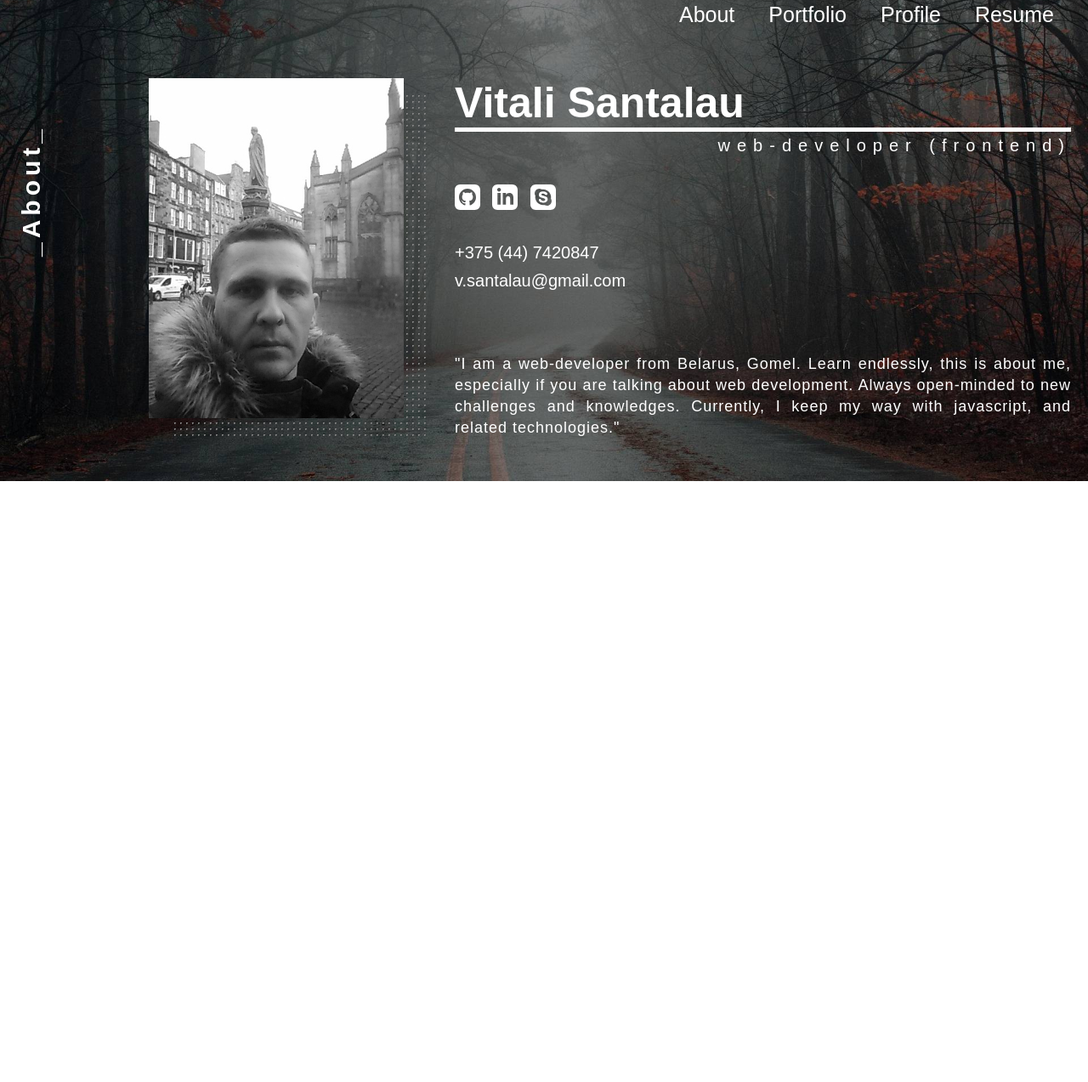
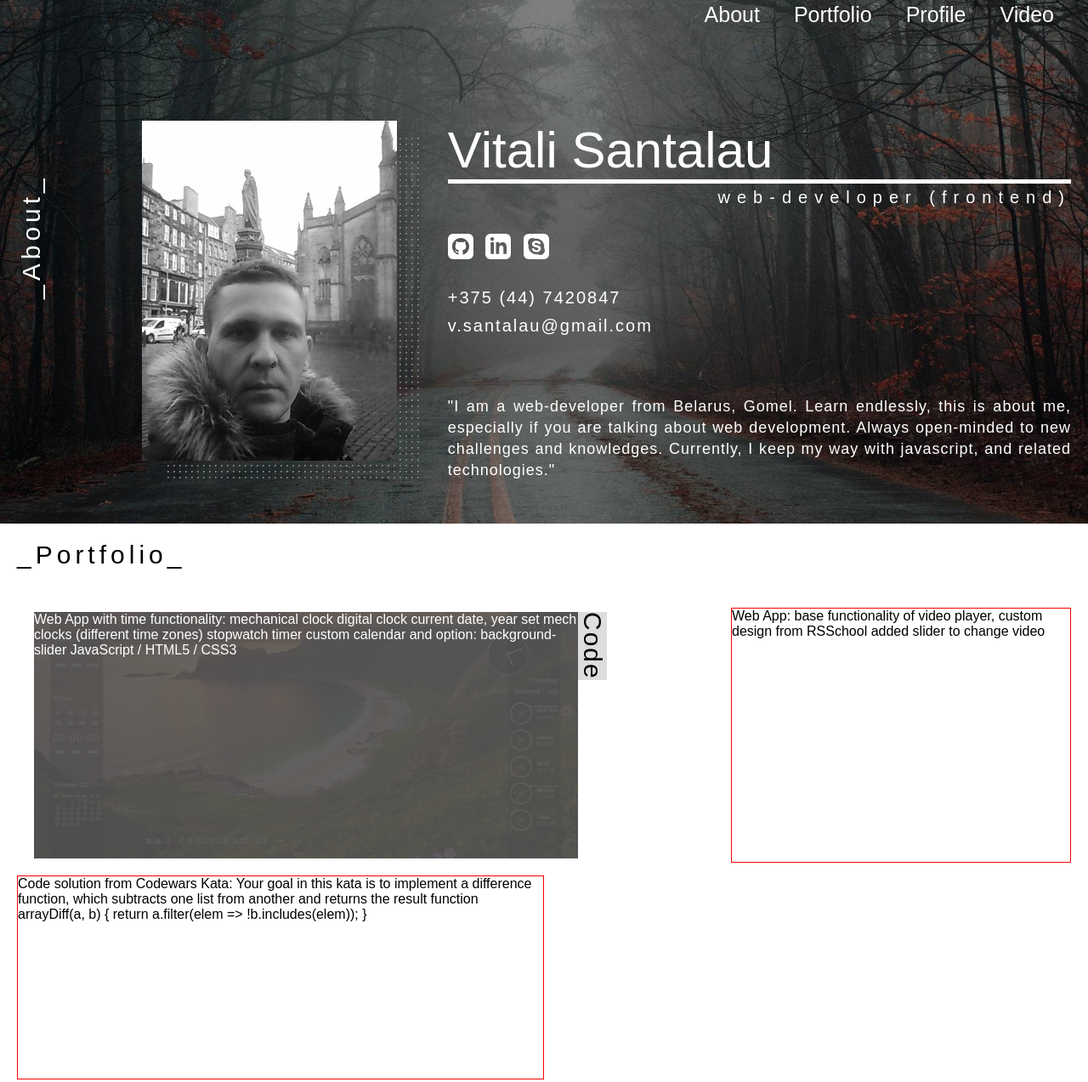
Before and after one commit to VitaliSantalau/rsschool-cv, a plain HTML site: page index.html in a window 1280 px wide. Shown: the part 37-1310 px from the top of the page at 85% size. Before the commit the page ends 800 px from the top, so only its background shows below. Drawn offline with Linux system fonts and the light colour scheme; files whose address does not match are found by name; a web font is replaced by a local one.

Commit message:
feat: add portfolio

```diff
--- a/index.html
+++ b/index.html
@@ -26,45 +26,57 @@
                 <a class="header-nav__link" href="#profile">Profile</a>
               </li>
               <li>
-                <a class="header-nav__link" href="#resume">Resume</a>
+                <a class="header-nav__link" href="#video">Video</a>
               </li>
             </ul>
           </nav>
         </div>
       </header>
       <article id="about">
+        <h2 class="visually-hidden">About</h2>
         <div class="container row">
-          <h2 class="title">_About_</h2>
+          <p class="title title_vert">_About_</p>
           <div class="container-img">
             <img class="about-img" src="assets/images/photo.jpg" alt="photo">
             <div class="about-img__dot"></div>
           </div>
           <section class="about">
+            <h3 class="visually-hidden">About Vitali Santalau</h3>
             <div>
-              <h3 class="about-name">Vitali Santalau</h3>
+              <p class="about-name">Vitali Santalau</p>
               <p class="about-position">web-developer (frontend)</p>
             </div>
-            <div class="about-links-container">
+            <ul class="about-links-container">
+              <li>
                 <a class="about-link" href="https://github.com/vitalisantalau">
                   <svg xmlns="http://www.w3.org/2000/svg" width="100%" height="100%" viewBox="0 0 24 24">
                     <path d="M19 0h-14c-2.761 0-5 2.239-5 5v14c0 2.761 2.239 5 5 5h14c2.762 0 5-2.239 5-5v-14c0-2.761-2.238-5-5-5zm-4.466 19.59c-.405.078-.534-.171-.534-.384v-2.195c0-.747-.262-1.233-.55-1.481 1.782-.198 3.654-.875 3.654-3.947 0-.874-.312-1.588-.823-2.147.082-.202.356-1.016-.079-2.117 0 0-.671-.215-2.198.82-.64-.18-1.324-.267-2.004-.271-.68.003-1.364.091-2.003.269-1.528-1.035-2.2-.82-2.2-.82-.434 1.102-.16 1.915-.077 2.118-.512.56-.824 1.273-.824 2.147 0 3.064 1.867 3.751 3.645 3.954-.229.2-.436.552-.508 1.07-.457.204-1.614.557-2.328-.666 0 0-.423-.768-1.227-.825 0 0-.78-.01-.055.487 0 0 .525.246.889 1.17 0 0 .463 1.428 2.688.944v1.489c0 .211-.129.459-.528.385-3.18-1.057-5.472-4.056-5.472-7.59 0-4.419 3.582-8 8-8s8 3.581 8 8c0 3.533-2.289 6.531-5.466 7.59z"/>
                   </svg>
                 </a>
-              <a class="about-link" href="">
+              </li>
+              <li>
+                <a class="about-link" href="https://www.linkedin.com/in/vitali-santalau-3334b91ba">
                   <svg xmlns="http://www.w3.org/2000/svg" width="100%" height="100%" viewBox="0 0 24 24">
                     <path d="M19 0h-14c-2.761 0-5 2.239-5 5v14c0 2.761 2.239 5 5 5h14c2.762 0 5-2.239 5-5v-14c0-2.761-2.238-5-5-5zm-11 19h-3v-11h3v11zm-1.5-12.268c-.966 0-1.75-.79-1.75-1.764s.784-1.764 1.75-1.764 1.75.79 1.75 1.764-.783 1.764-1.75 1.764zm13.5 12.268h-3v-5.604c0-3.368-4-3.113-4 0v5.604h-3v-11h3v1.765c1.396-2.586 7-2.777 7 2.476v6.759z"/>
                   </svg>
                 </a>
-              <a class="about-link" href="">
+              </li>
+              <li>
+                <a class="about-link" href="https://join.skype.com/invite/JGZabnC6xj0i">
                   <svg xmlns="http://www.w3.org/2000/svg" width="100%" height="100%" viewBox="0 0 24 24">
                     <path d="M16.283 13.883c0 2.026-1.615 3.354-4.026 3.354-2.121 0-4.252-.965-4.242-2.627.003-.501.376-.961.872-.961 1.249 0 1.237 1.863 3.225 1.863 1.396 0 1.872-.764 1.872-1.296 0-1.924-6.03-.745-6.03-4.362 0-1.958 1.602-3.309 4.12-3.161 2.401.142 3.809 1.202 3.944 2.193.067.647-.361 1.151-1.105 1.151-1.086 0-1.196-1.454-3.067-1.454-.844 0-1.556.352-1.556 1.116 0 1.597 5.993.67 5.993 4.184zm7.717-8.883v14c0 2.761-2.238 5-5 5h-14c-2.761 0-5-2.239-5-5v-14c0-2.761 2.239-5 5-5h14c2.762 0 5 2.239 5 5zm-4.675 8.311c.904-5.177-3.61-9.608-8.702-8.653-3.881-2.374-8.335 2.151-5.956 6.02-.925 5.165 3.589 9.654 8.722 8.673 3.888 2.357 8.329-2.174 5.936-6.04z"/>
                   </svg>
                 </a>
-            </div>
-            <div class="about-contacts">
+              </li>
+            </ul>
+            <ul class="about-contacts-container">
+              <li>
                 <a href="tel:+375447420847">+375 (44) 7420847</a>
+              </li>
+              <li>
                 <a href="mailto:v.santalau@gmail.com">v.santalau@gmail.com</a>
-            </div>
+              </li>
+            </ul>
             <p class="about-text">"I am a web-developer from Belarus, Gomel. Learn endlessly, this is about me, especially if you are talking about web development. Always open-minded to new challenges and knowledges. Currently, I keep my way with javascript, and related technologies."</p>
           </section>
         </div>
@@ -72,94 +84,53 @@
       </div>
     </div>
     <article id="portfolio">
-      <div class="container"></div>
+      <h2 class="visually-hidden">Portfolio</h2>
+      <div class="container">
+        <p class="title color_dark">_Portfolio_</p>
+        <div class="portfolio-projects-container row">
+          <section class="timeset row">
+            <h3 class="visually-hidden">TimeSet project</h3>
+              <img class="img-timeset" src="./assets/images/timeset.jpg" alt="timeset">
+            <div class="description-container">
+              Web App with time functionality:
+
+mechanical clock
+digital clock
+current date, year
+set mech clocks (different time zones)
+stopwatch
+timer
+custom calendar
+and option: background-slider
+JavaScript / HTML5 / CSS3
+            </div>
+            <div class="code-link">
+              Code
+            </div>
+          </section>
+          <div class="video-player">
+            Web App:
+
+base functionality of video player,
+custom design from RSSchool
+added slider to change video
+          </div>
+          <div class="code-example">
+            Code solution from Codewars
+Kata: Your goal in this kata is to implement a difference function, which subtracts one list from another and returns the result
+
+function arrayDiff(a, b) {
+  return a.filter(elem => !b.includes(elem));
+}
+</div>
+        </div>
+      </div>
     </article>
     <article id="profile">
-      <div class="container">
-        <section class="skills"></section>
-        <section class="education"></section>
-        <section class="languages"></section>
-      </div>
-    </article>
-    <article id="resume">
-      <div class="container"></div>
-    </article>
-  </main>
-  <footer class="footer">
-    <div class="container"></div>
-  </footer>
-</body>
-</html>
-
-
-  <!-- <body>
-    <div class="wrapper">
-      <header>
-        <img src="./src/foto.jpg" alt="foto" width="360" height="360">
-        <div class="header-container">
-          <h1 class="name">Vitali Santalau</h1>
-          <p class="title">web developer</p>
-          <div class="about">
-            <p>
-              I am a web developer from Belarus, Gomel.
-              Learn endlessly, this is about me, especially if you are talking about web development.
-              I can work under pressure with multiple tasks, this is a normal state for me throughout my working life.
-              On the other hand  I hate monotony routine. If you are on my wave, <strong>you can rich me by:</strong>
-            </p>
-            <ul>
-              <li>
-                <a href="tel:+375447420847">+375 44 7420847</a>
-              </li>
-              <li>
-                <a href="mailto:v.santalau@gmail.com">v.santalau@gmail.com</a>
-              </li>
-            </ul>
-          </div>
-        </div>
-      </header>
-      <main>
-        <div class="common">
-          <div class="contacts">
-            <h3>Contacts</h3>
-            <ul>
-              <li>
-                <h4>Phone</h4>
-                <a href="tel:+375447420847">+375 44 7420847</a>
-              </li>
-              <li>
-                <h4>Email</h4>
-                <a href="mailto:v.santalau@gmail.com">v.santalau@gmail.com</a>
-              </li>
-              <li>
-                <h4>Current location</h4>
-                <p>Gomel, Belarus</p>
-              </li>
-            </ul>
-          </div>
-          <div class="education">
-            <h3>Education</h3>
-            <ul>
-              <li>
-                <p>1999-2004</p>
-                <p>Bachelor's degree</p>
-                <p>Industrial Technology/Technician</p>
-                <p>State Technical University named P.O.Sukhoi</p>
-              </li>
-              <li>
-                <p>2004-2009</p>
-                <p>Bachelor's degree</p>
-                <p>Engineering/Industrial Management</p>
-                <p>State Technical University named P.O.Sukhoi</p>
-              </li>
-            </ul>
-          </div>
-          <div class="language">
-            <h3>First language</h3>
-            <p>Russian</p>
-          </div>
-        </div>
-        <div class="special">
-          <div class="skills">
+      <h2 class="visually-hidden">Profile</h2>
+      <div class="container row">
+        <p class="title title_vert-offset">_Profile_</p>
+        <section class="skills">
             <h3>Skills</h3>
             <ul>
               <li>
@@ -178,8 +149,23 @@
                 </ul>
               </li>
             </ul>
-          </div>
-          <div class="dev-education">
+        </section>
+        <section class="education">
+          <h3>Education</h3>
+          <ul>
+            <li>
+              <p>1999-2004</p>
+              <p>Bachelor's degree</p>
+              <p>Industrial Technology/Technician</p>
+              <p>State Technical University named P.O.Sukhoi</p>
+            </li>
+            <li>
+              <p>2004-2009</p>
+              <p>Bachelor's degree</p>
+              <p>Engineering/Industrial Management</p>
+              <p>State Technical University named P.O.Sukhoi</p>
+            </li>
+          </ul>
           <h3>Developer education</h3>
             <ul>
               <li>
@@ -207,8 +193,10 @@
                 </ul>
               </li>
             </ul>
-          </div>
-          <div class="languages">
+        </section>
+        <section class="languages">
+          <h3>First language</h3>
+          <p>Russian</p>
           <h3>Second languages</h3>
           <ul>
             <li>
@@ -229,111 +217,15 @@
               </ul>
             </li>
           </ul>
+        </section>
       </div>
-          <div class="examples">
-            <h3>Some works</h3>
-              <ul>
-                <li>
-                  <h4>explore my GitHub:</h4>
-                  <ul>
-                    <li>- account
-                      <a href="https://github.com/VitaliSantalau" target="_blank">here</a>
-                    </li>
-                    <li>- repository course "JavaScript/DOM/interfaces" for developers
-                      <a href="https://github.com/VitaliSantalau/js-20210615_v-santalau" target="_blank">here</a>
-                    </li>
-                    <li>- repository with rsschool CV task
-                      <a href="https://github.com/VitaliSantalau/rsschool-cv" target="_blank">here</a>
-                    </li>
-                  </ul>
-                </li>
-                <li>
-                  <p>take a look some code examples below:</p>
-                </li>
-              </ul>
-          </div>
-        </div>
-        <div class="code">
-          <ul>
-            <li>
-              <h4>use this approach work with DOM</h4>
-              <pre>
-                <code>
-    render() {
-      const element = document.createElement('div');
-      element.innerHTML = this.template;
-      this.element = element.firstElementChild;
-      this.subElements = this.getSubElements(element);
-    }
-
-    getSubElements(element) {
-      const elements = element.querySelectorAll('[data-element]');
-      return [...elements].reduce((acc, item) => {
-        acc[item.dataset.element] = item;
-        return acc;
-      }, {});
-    }
-    ...
-    const { input, ..., ... } = this.subElements;
-    input.addEventListener('pointerdown', this.toggle);
-    ...
-                </code>
-              </pre>
-            </li>
-            <li>
-              <h4>some tasks from
-                <a href="https://www.codewars.com/" target="_blank">codewars.com</a>
-              </h4>
-              <ul>
-                <li>- decimal to binary converter
-                  <pre>
-                    <code>
-    function decToBin(d) {
-      if(d === 0) return '0';
-      if(d === 1) return '1';
-      return `${decToBin(Math.floor(d / 2))}${d % 2}`;
-    }
-                    </code>
-                  </pre>
-                </li>
-                <li>- run your string
-                  <pre>
-                    <code>
-    function runYourString (arg, obj) {
-      return (new Function(obj.param, obj.func))(arg)
-    }
-                    </code>
-                  </pre>
-                </li>
-                <li>- whose bicycle?
-                  <pre>
-                    <code>
-    function whoseBicycle(diary1, diary2, diary3) {
-      function getSumMarks(obj) {
-        return Object.values(obj).reduce((elem, acc) => elem + acc, 0)
-      }
-      const firstSum = getSumMarks(diary1);
-      const secondSum = getSumMarks(diary2);
-      const thirdSum = getSumMarks(diary3);
-
-      const maxSum = Math.max(firstSum, secondSum, thirdSum);
-
-      const winner = {
-        [firstSum]: 'first',
-        [secondSum]: 'second',
-        [thirdSum]: 'third',
-      }[maxSum];
-
-      return `I need to buy a bicycle for my ${winner} son.`
-    }
-                    </code>
-                  </pre>
-                </li>
-              </ul>
-          </ul>
-        </div>
+    </article>
+    <article id="resume">
+      <div class="container"></div>
+    </article>
   </main>
-      <footer>
+  <footer class="footer">
+    <div class="container">
       <div>
         2021,
         <a href="https://github.com/VitaliSantalau/rsschool-cv" target="_blank">
@@ -343,7 +235,7 @@
       <a class="logo" href="https://rs.school/js">
         <img src="./src/rs_school_js.svg" alt="rsschool_logo" height="32">
       </a>
+    </div>
   </footer>
-    </div>
-  </body> -->
+</body>
 </html>
--- a/style.css
+++ b/style.css
@@ -29,6 +29,7 @@
 :root {
   --font-main: 'Noto Sans JP', sans-serif;
   --color-light: #ffffff;
+  --color-dark: #000000;
 }
 
 /* COMMON */
@@ -74,8 +75,20 @@ ul {list-style: none;}
   font-size: 3rem;
   letter-spacing: 0.5rem;
   color: var(--color-light);
+  transform-origin: 0 0;
+}
+
+.title_vert {
   transform: rotate(270deg);
-  transform-origin: 0 0;
+}
+
+.title_vert-offset {
+  transform: rotate(270deg) translateX(-50%);
+
+}
+
+.color_dark {
+  color: var(--color-dark)
 }
 
 html {
@@ -116,6 +129,7 @@ header {
 /* about */
 #about {
   width: 100%;
+  padding-top: 5rem;
   color: var(--color-light);
 }
 
@@ -153,7 +167,8 @@ header {
 .about-name {
   position: relative;
   margin-bottom: 1rem;
-  font-size: 5rem;
+  font-size: 6rem;
+  font-weight: 500;
 }
 
 .about-name::after {
@@ -172,6 +187,10 @@ header {
   letter-spacing: 0.8rem;
 }
 
+.about-links-container > li {
+  display: inline-block;
+}
+
 .about-link {
   margin-right: 1rem;
 }
@@ -182,10 +201,11 @@ header {
   fill: var(--color-light);
 }
 
-.about-contacts > a {
+.about-contacts-container a {
   display: block;
   margin-bottom: 1rem;
   font-size: 2rem;
+  letter-spacing: 0.2rem;
   color: var(--color-light);
 }
 
@@ -196,3 +216,70 @@ header {
   line-height: 2.5rem;
   letter-spacing: 0.1rem;
 }
+
+/* portfolio */
+.portfolio-projects-container {
+  flex-wrap: wrap;
+  padding-top: 3rem;
+}
+
+.timeset {
+  position: relative;
+  width: 100%;
+  max-width: 50vw;
+  /* height: 440px; */
+  margin: 2rem;
+  /* background-image: url("assets/images/timeset.jpg");
+  background-repeat: no-repeat;
+  background-position: center;
+  background-size: cover; */
+
+}
+
+.img-container {
+  width: 100%;
+  height: 100%;
+}
+
+.img-timeset {
+  width: 100%;
+  height: auto;
+}
+
+.description-container {
+  position: absolute;
+  top: 0;
+  left: 0;
+  width: 100%;
+  height: 100%;
+  color: var(--color-light);
+  background-color: rgba(87, 86, 86, 0.9);
+}
+
+.code-link {
+  align-self: flex-start;
+  writing-mode: vertical-rl;
+  font-size: 3rem;
+  font-weight: 400;
+  letter-spacing: 0.2rem;
+  cursor: pointer;
+  background-color: rgba(87, 86, 86, 0.2);
+}
+
+.video-player {
+  width: 400px;
+  height: 300px;
+  border: 1px solid red;
+}
+
+.code-example {
+  width: 620px;
+  height: 240px;
+  border: 1px solid red;
+}
+
+/* profile */
+#profile {
+  color: var(--color-light);
+  background-color: rgb(68, 66, 66);
+}
```
Also changed, not shown: assets/images/timeset.jpg (added), assets/images/video-player.jpg (added). Lines whose indentation alone changed are shown as unchanged.
